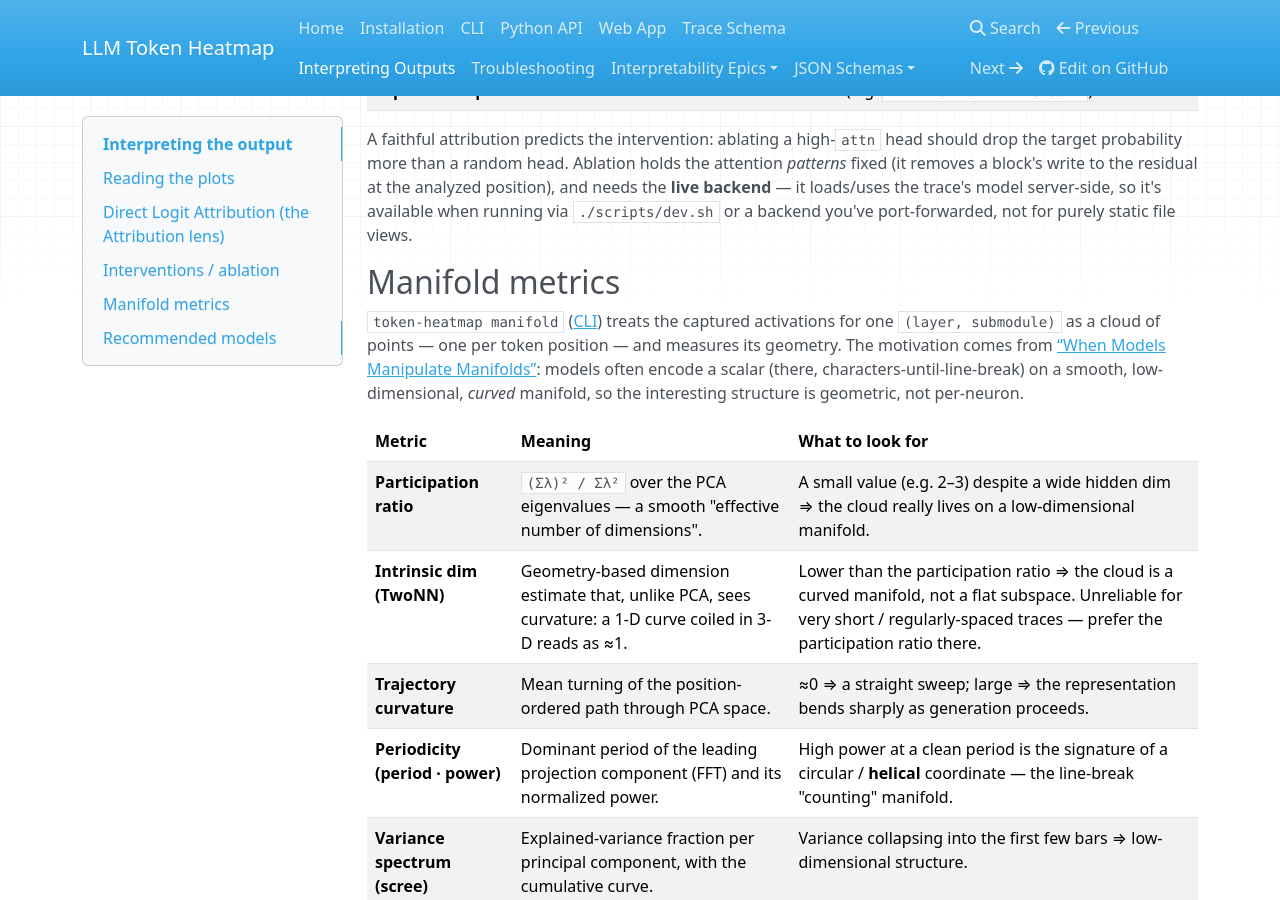
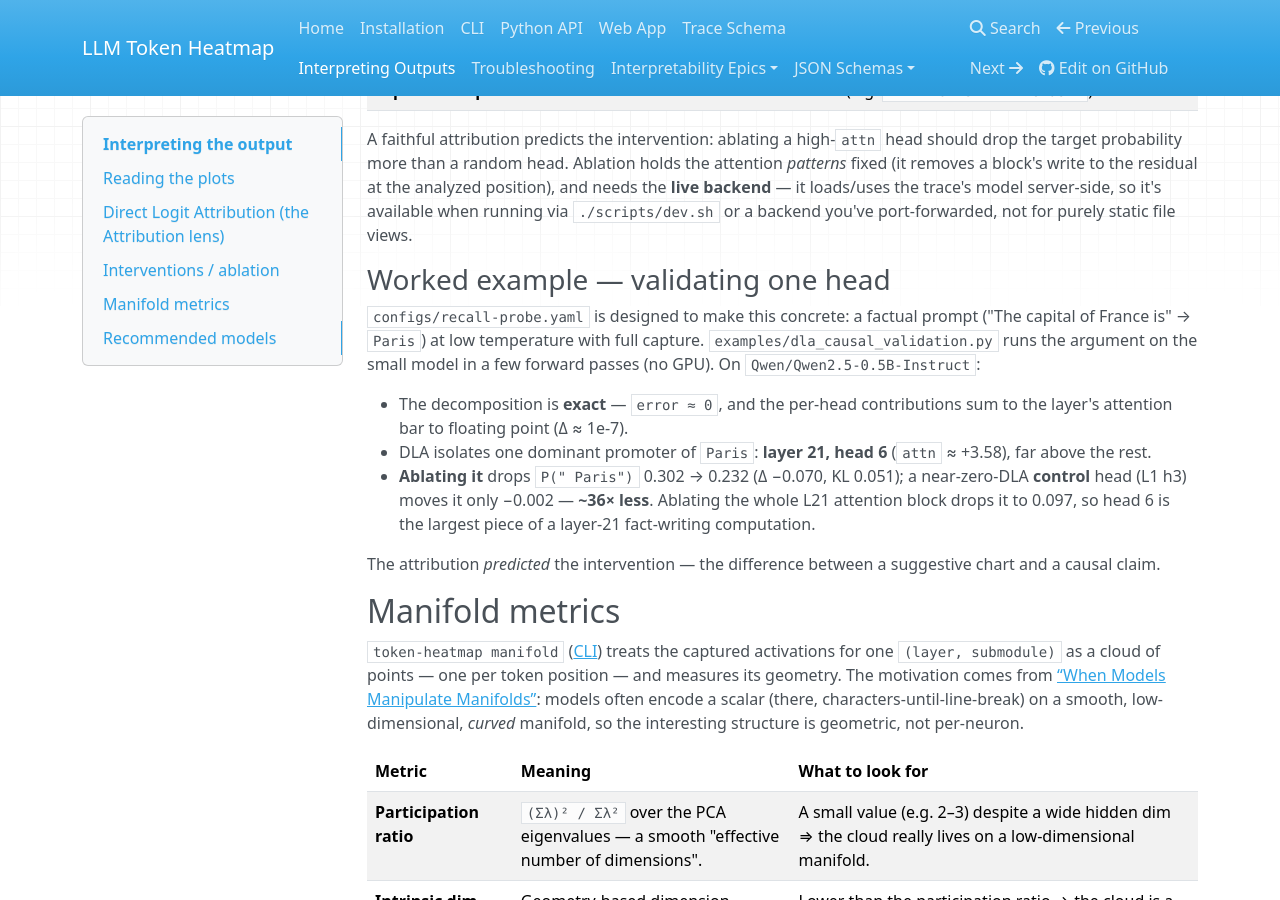
Before and after one commit to zangjiucheng/Token-Heatmap, an MkDocs documentation site: the page built from docs/interpreting.md, in a window 1280 px wide and 900 px high, scrolled down 1936 px. Built offline with MkDocs 1.6.1, drawn with Linux system fonts in a browser that asks for light colours; nearby versions of some CDN libraries.

Commit message:
docs(interpreting): worked example — per-head DLA causally validated (L21.h6 → Paris)
Co-Authored-By: Claude Opus 4.8 <noreply@anthropic.com>

```diff
--- a/docs/interpreting.md
+++ b/docs/interpreting.md
@@ -83,6 +83,25 @@ analyzed position), and needs the **live backend** — it loads/uses the trace's
 model server-side, so it's available when running via `./scripts/dev.sh` or a
 backend you've port-forwarded, not for purely static file views.
 
+### Worked example — validating one head
+
+`configs/recall-probe.yaml` is designed to make this concrete: a factual prompt
+("The capital of France is" → ` Paris`) at low temperature with full capture.
+`examples/dla_causal_validation.py` runs the argument on the small model in a few
+forward passes (no GPU). On `Qwen/Qwen2.5-0.5B-Instruct`:
+
+- The decomposition is **exact** — `error ≈ 0`, and the per-head contributions
+  sum to the layer's attention bar to floating point (Δ ≈ 1e-7).
+- DLA isolates one dominant promoter of ` Paris`: **layer 21, head 6**
+  (`attn` ≈ +3.58), far above the rest.
+- **Ablating it** drops `P(" Paris")` 0.302 → 0.232 (Δ −0.070, KL 0.051); a
+  near-zero-DLA **control** head (L1 h3) moves it only −0.002 — **~36× less**.
+  Ablating the whole L21 attention block drops it to 0.097, so head 6 is the
+  largest piece of a layer-21 fact-writing computation.
+
+The attribution *predicted* the intervention — the difference between a
+suggestive chart and a causal claim.
+
 ## Manifold metrics
 
 `token-heatmap manifold` ([CLI](cli.md#manifold-analysis)) treats the captured
```
